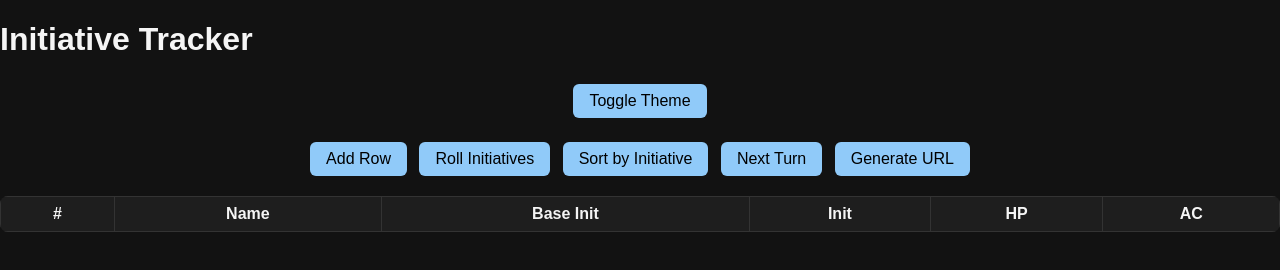
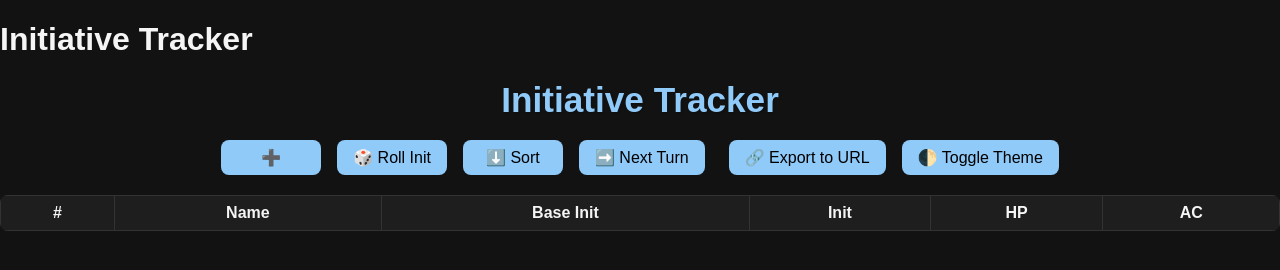
Before and after one commit to davghf/initiative-tracker, a plain HTML site: page index.html in a window 1280 px wide. Drawn offline with Linux system fonts and the light colour scheme.

Commit message:
Updated the styling of the buttons and the title

```diff
--- a/css/controls.css
+++ b/css/controls.css
@@ -17,3 +17,45 @@ button {
 button:hover {
   opacity: 0.9;
 }
+
+/* === Header === */
+.app-header h1 {
+  font-size: 2.2rem;
+  text-align: center;
+  margin: 1rem 0;
+  color: var(--primary);
+  text-shadow: 1px 1px 2px rgba(0,0,0,0.2);
+}
+
+/* === Button Layout === */
+.button-groups {
+  display: flex;
+  flex-wrap: wrap;
+  justify-content: center;
+  gap: 1rem;
+  margin-bottom: 1rem;
+}
+
+.button-group {
+  display: flex;
+  flex-wrap: wrap;
+  gap: 0.5rem;
+  justify-content: center;
+}
+
+/* Optional: make buttons look more grouped */
+.button-group button {
+  border-radius: 8px;
+  min-width: 100px;
+}
+
+@media (max-width: 600px) {
+  .button-group {
+    flex-direction: column;
+    align-items: stretch;
+  }
+
+  .button-group button {
+    width: 100%;
+  }
+}
--- a/index.html
+++ b/index.html
@@ -13,16 +13,22 @@
 <body>
     <h1>Initiative Tracker</h1>
 
-  <div class="controls">
-    <button onclick="toggleTheme()" id="theme-toggle">Toggle Theme</button>
+    <header class="app-header">
+        <h1>Initiative Tracker</h1>
+    </header>
+
+    <div class="button-groups">
+        <div class="button-group">
+            <button onclick="addNewCharacter()">➕</button>
+            <button onclick="rollAllInitiatives()">🎲 Roll Init</button>
+            <button onclick="sortByInitiative()">⬇️ Sort</button>
+            <button onclick="nextTurn()">➡️ Next Turn</button>
         </div>
 
-  <div class="controls">
-    <button onclick="addNewCharacter()">Add Row</button>
-    <button onclick="rollAllInitiatives()">Roll Initiatives</button>
-    <button onclick="sortByInitiative()">Sort by Initiative</button>
-    <button onclick="nextTurn()">Next Turn</button>
-    <button onclick="updateURL()">Generate URL</button>
+        <div class="button-group">
+            <button onclick="updateURL()">🔗 Export to URL</button>
+            <button onclick="toggleTheme()">🌓 Toggle Theme</button>
+        </div>
     </div>
 
     <div id="table-view">
```
Lines whose indentation alone changed are shown as unchanged.
